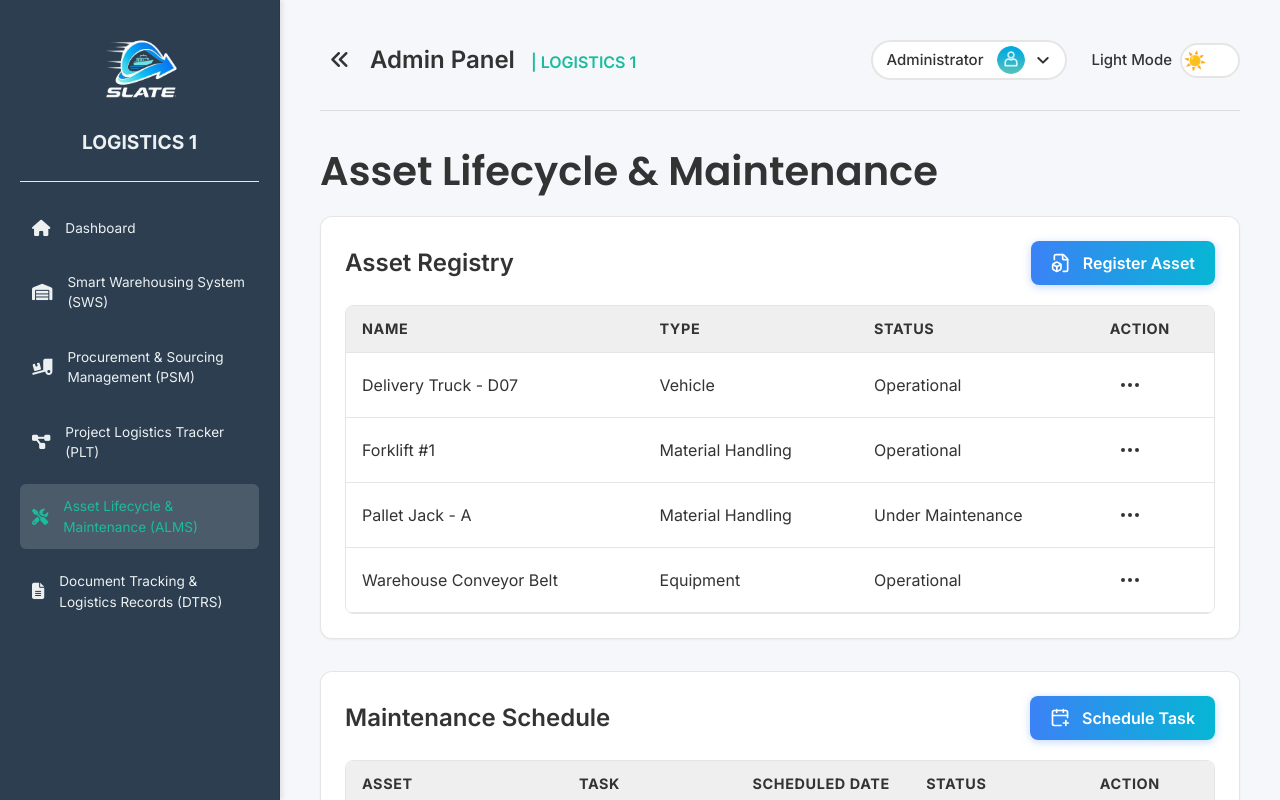
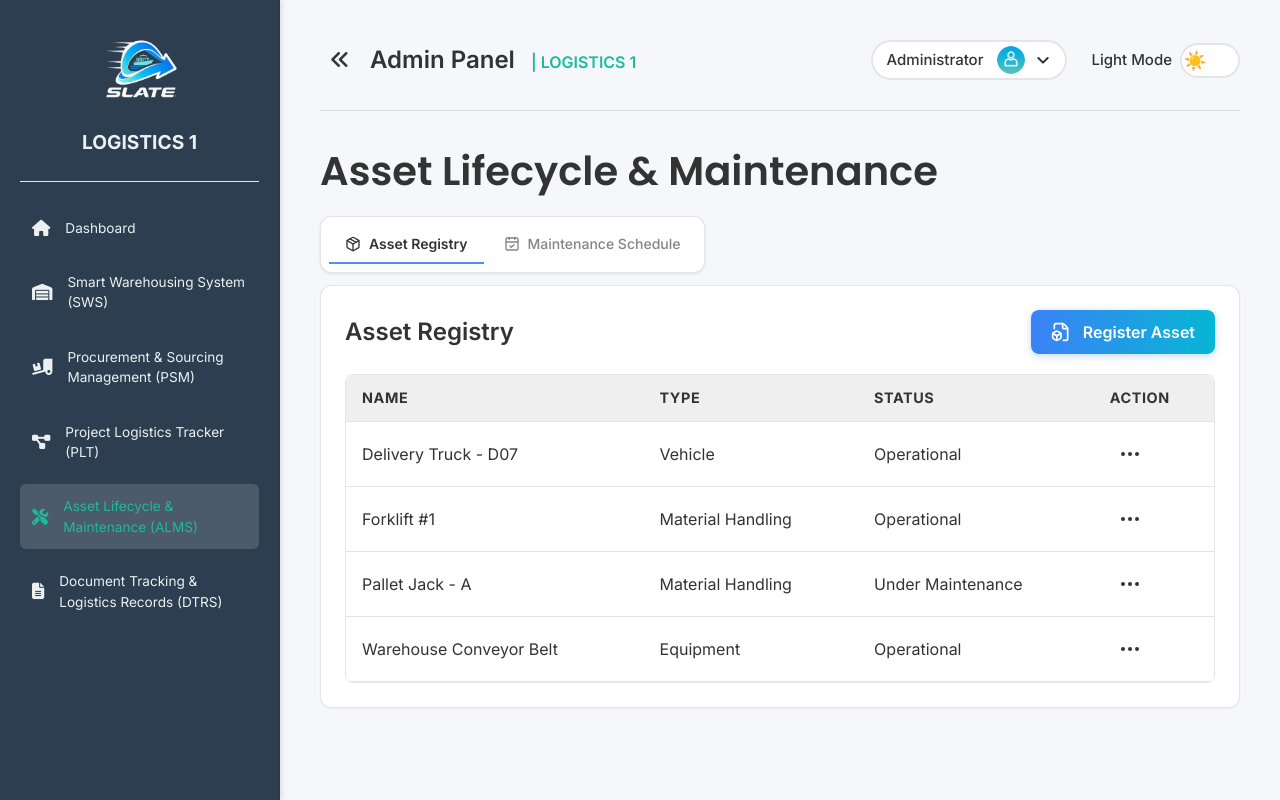
Before and after one commit to Jzznllvnc/logistics1, a PHP site: page /pages/asset_lifecycle_maintenance.php in a window 1280 px wide. Run offline with PHP 8.4, Linux system fonts and the light colour scheme; the visitor is signed in with stand-in values (Sample User, id 1); data comes from the database, SQL or seed files in the repository; some libraries are stand-ins or nearby versions.

Commit message:
PSM & ALMS tab ui

```diff
--- a/assets/css/styles.css
+++ b/assets/css/styles.css
@@ -905,20 +905,20 @@ th {
 }
 
 .tabs-bar {
-  display: flex;
+  display: inline-flex;
   align-items: center;
-  gap: 16px;
-  background: transparent;
-  border: none;
-  border-radius: 0;
-  box-shadow: none;
-  padding: 0;
+  gap: 4px;
+  background: var(--card-bg);
+  border: 1px solid var(--card-border);
+  border-radius: 12px;
+  box-shadow: 0 1px 3px rgba(0, 0, 0, 0.1);
+  padding: 8px;
 }
 
 .tab-button {
   display: flex;
   align-items: center;
-  padding: 16px 16px;
+  padding: 8px 16px;
   border: none;
   border-radius: 0;
   background: transparent;
@@ -997,10 +997,10 @@ th {
 
 @media screen and (max-width: 480px) {
   .tabs-bar {
-    gap: 16px;
+    gap: 10px;
   }
 
   .tab-button {
-    padding: 10px 10px;
+    padding: 8px 8px;
   }
 }
--- a/assets/js/alms.js
+++ b/assets/js/alms.js
@@ -129,7 +129,75 @@ function initALMS() {
 
     // Initialize dropdown functionality
     initAssetDropdowns();
+
+    // Initialize tabs functionality
+    initALMSTabs();
 }
+
+// --- Tab Functionality ---
+/**
+ * Switch between tabs for ALMS
+ */
+function switchALMSTab(tabName, withAnimation = false) {
+    // Remove active class from all tab buttons
+    const tabButtons = document.querySelectorAll('.tab-button');
+    tabButtons.forEach(button => {
+        button.classList.remove('active');
+    });
+
+    // Remove active class from all tab contents
+    const tabContents = document.querySelectorAll('.tab-content');
+    tabContents.forEach(content => {
+        content.classList.remove('active', 'switching');
+    });
+
+    // Add active class to clicked tab button
+    const activeTabButton = document.querySelector(`[data-tab="${tabName}"]`);
+    if (activeTabButton) {
+        activeTabButton.classList.add('active');
+    }
+
+    // Show corresponding tab content
+    const activeTabContent = document.getElementById(`${tabName}-tab`);
+    if (activeTabContent) {
+        activeTabContent.classList.add('active');
+
+        // Only add switching animation if explicitly requested (user click)
+        if (withAnimation) {
+            activeTabContent.classList.add('switching');
+
+            // Remove switching class after animation completes
+            setTimeout(() => {
+                activeTabContent.classList.remove('switching');
+            }, 300);
+        }
+    }
+
+    // Refresh Lucide icons after tab switch
+    if (typeof lucide !== 'undefined') {
+        lucide.createIcons();
+    }
+}
+
+/**
+ * Initialize tabs functionality for ALMS
+ */
+function initALMSTabs() {
+    const tabButtons = document.querySelectorAll('.tab-button');
+
+    tabButtons.forEach(button => {
+        button.addEventListener('click', function() {
+            const tabName = this.getAttribute('data-tab');
+            switchALMSTab(tabName, true); // Enable animation for user clicks
+        });
+    });
+
+    // Set default active tab on load without animation
+    switchALMSTab('asset-registry', false);
+}
+
+// Make tab function globally accessible
+window.switchALMSTab = switchALMSTab;
 
 // Make the initializer globally available for PJAX
 window.initALMS = initALMS;
--- a/pages/asset_lifecycle_maintenance.php
+++ b/pages/asset_lifecycle_maintenance.php
@@ -112,6 +112,22 @@ $schedules = getMaintenanceSchedules();
       <?php include '../partials/header.php'; ?>
       <h1 class="font-semibold page-title">Asset Lifecycle & Maintenance</h1>
 
+      <!-- Tabs Navigator -->
+      <div class="tabs-container mb-3">
+        <div class="tabs-bar">
+          <button class="tab-button active" data-tab="asset-registry">
+            <i data-lucide="package" class="w-4 h-4 mr-2"></i>
+            Asset Registry
+          </button>
+          <button class="tab-button" data-tab="maintenance-schedule">
+            <i data-lucide="calendar-check" class="w-4 h-4 mr-2"></i>
+            Maintenance Schedule
+          </button>
+        </div>
+      </div>
+
+      <!-- Tab Content -->
+      <div class="tab-content active" id="asset-registry-tab">
         <div class="grid grid-cols-1 lg:grid-cols-1 gap-8">
           <div class="bg-[var(--card-bg)] border border-[var(--card-border)] rounded-xl p-6 shadow-sm">
             <div class="flex justify-between items-center mb-5">
@@ -164,7 +180,9 @@ $schedules = getMaintenanceSchedules();
             </div>
           </div>
         </div>
+      </div>
 
+      <div class="tab-content" id="maintenance-schedule-tab">
         <div class="mt-8 bg-[var(--card-bg)] border border-[var(--card-border)] rounded-xl p-6 shadow-sm">
           <div class="flex justify-between items-center mb-5">
             <h2 class="text-2xl font-semibold text-[var(--text-color)]">Maintenance Schedule</h2>
@@ -204,6 +222,7 @@ $schedules = getMaintenanceSchedules();
                 <?php endforeach; ?>
               </tbody>
             </table>
+          </div>
         </div>
       </div>
     </div>
--- a/pages/procurement_sourcing.php
+++ b/pages/procurement_sourcing.php
@@ -109,13 +109,13 @@ $purchaseOrders = getRecentPurchaseOrders();
 
       <!-- Tabs Navigator -->
       <div class="tabs-container mb-3">
-        <div class="tabs-bar bg-[var(--card-bg)] border border-[var(--card-border)] rounded-lg p-1 inline-flex shadow-sm">
+        <div class="tabs-bar">
           <button class="tab-button active" data-tab="suppliers">
-            <i data-lucide="workflow" class="w-5 h-5 mr-3"></i>
+            <i data-lucide="workflow" class="w-4 h-4 mr-2"></i>
             Suppliers
           </button>
           <button class="tab-button" data-tab="purchase-orders">
-            <i data-lucide="shopping-cart" class="w-5 h-5 mr-3"></i>
+            <i data-lucide="shopping-cart" class="w-4 h-4 mr-2"></i>
             Purchase Orders
           </button>
         </div>
```
Also changed, not shown: assets/js/procurement.js (+8 -8 lines). Lines whose indentation alone changed are shown as unchanged.
